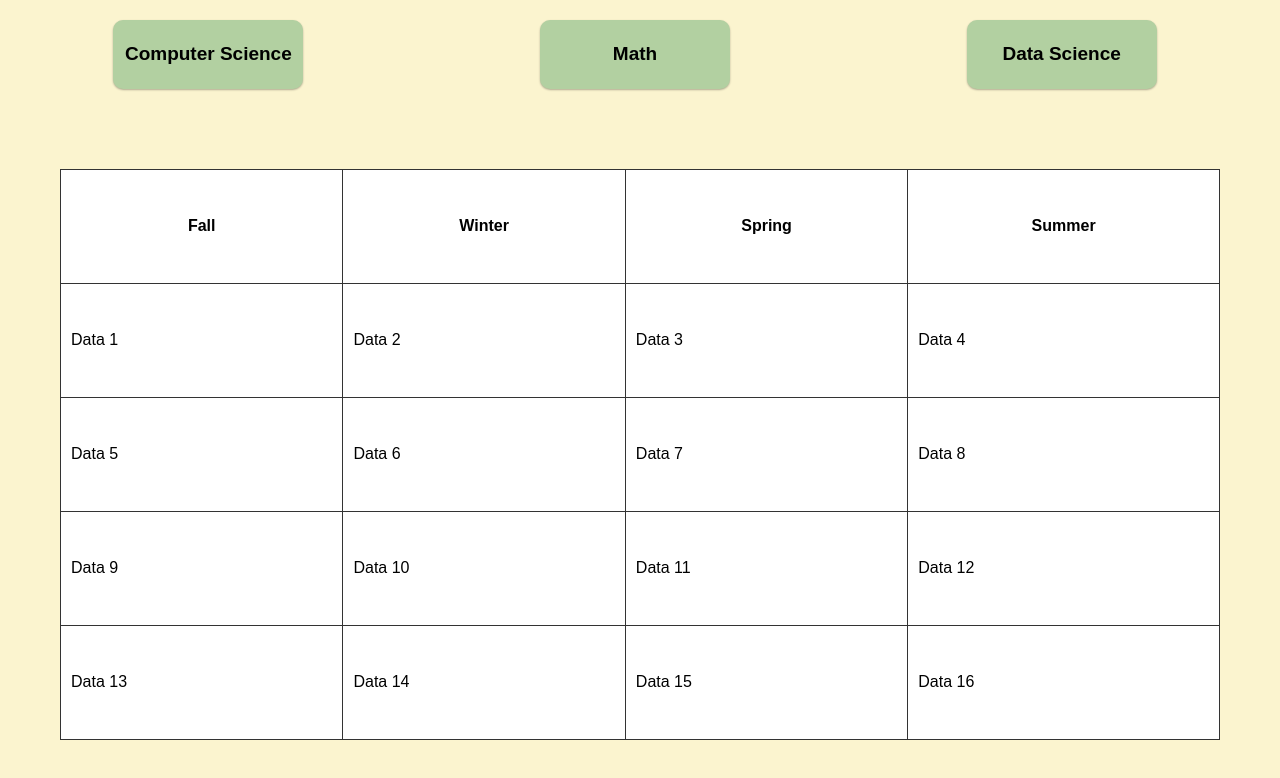
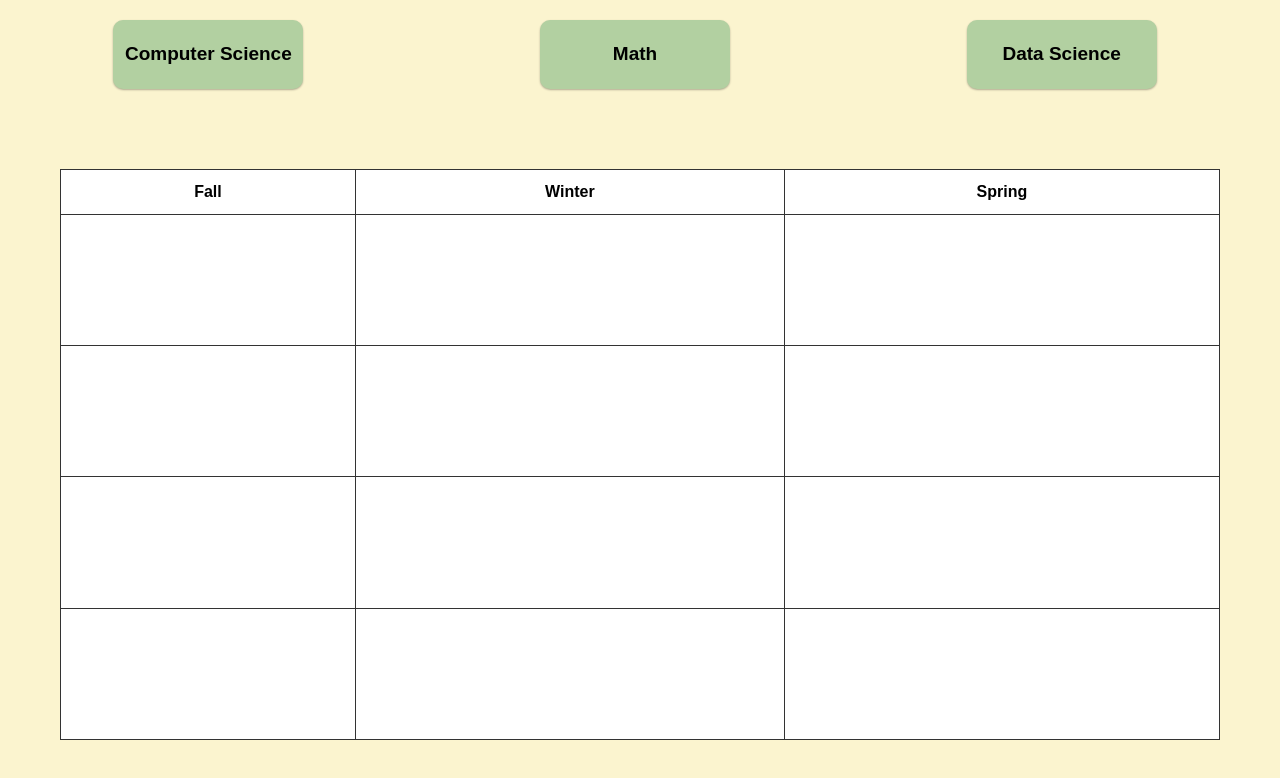
Before and after one commit to TeamPopsicle/cmd-degree-guide, a Next.js app: page /CourseSelectionPage in a window 1280 px wide. Shown: the top 778 px of the page. Built offline with nearby package versions, Linux system fonts and the light colour scheme.

Commit message:
Add TODOs, fully implement GenAlg visual results

```diff
--- a/src/lib/GenAlg.ts
+++ b/src/lib/GenAlg.ts
@@ -2,6 +2,7 @@ class CS {
     private graph: Record<string, string[]>;
     // Class for the CS major --> holds a DAG of all the required 'core' courses for major
     // TODO: Change this to get from database rather than hardcoded data
+    // TODO: Update database with series classes
     constructor() {
         this.graph =
         {
--- a/src/pages/CourseSelectionPage.tsx
+++ b/src/pages/CourseSelectionPage.tsx
@@ -1,18 +1,63 @@
-import React, { useState } from 'react';
+import { useEffect, useState } from 'react';
 import courses from '@/components/CourseSelectionPage.module.css';
+import { getLocalStorage } from '@/lib/LocalStorage';
+import React from 'react';
 
 function CourseSelectionPage() {
   const [selectedButton, setSelectedButton] = useState<number | null>(null);
+  const [parsedTerms, setParsedTerms] = useState<Array<string[]>>([]);
+
+  useEffect(() => {
+    // Fetch and parse the terms data on the client side
+    const terms = getLocalStorage('schedule');
+    const parsedTerms = terms ? JSON.parse(terms) : [];
+    setParsedTerms(parsedTerms);
+  }, []);
 
   const handleButtonClick = (buttonIndex: number) => {
     setSelectedButton(buttonIndex);
   };
 
+  function TermTable({ parsedTerms }: { parsedTerms: string[][] }) {
+    // Ensure parsedTerms has at least 12 elements
+    const filledParsedTerms: Array<string[]> = [...parsedTerms, ...Array(12 - parsedTerms.length).fill([])];
+
+    return (
+      <tbody>
+        {
+          /**
+           * Sets up the structure a 3D array for all 4 years
+           * Starts by creating a sliced array from parsed terms containing 1 year (3 terms)
+           * This repeats 4 times, 1 for each year
+           * Each iteration returns the row for that year as a <tr>
+           * The overall resulting array follows the structure of a 3D array, like Plan[year[term[class]]]
+           */
+          Array.from({ length: 4 }, (_, yearIndex) => {
+            const slicedArray = filledParsedTerms.slice(yearIndex * 3, (yearIndex + 1) * 3);
+
+            return (
+              <tr key={yearIndex}>
+                {slicedArray.map((term, termIndex) => (
+                  <td key={termIndex}>
+                    {term.map((className, index) => (
+                      <React.Fragment key={index}>
+                        <p>{className}</p>
+                      </React.Fragment>
+                    ))}
+                  </td>
+                ))}
+              </tr>
+            );
+          })}
+      </tbody>
+    );
+  }
+
   return (
     <div className={courses.body}>
-    <div className= {courses.buttonContainer}>
+      <div className={courses.buttonContainer}>
         <div className={courses.button}>
-        <div className= {courses.button1}>
+          <div className={courses.button1}>
             <button
               className={`button button1 ${selectedButton === 1 ? 'active' : ''}`}
               onClick={() => handleButtonClick(1)}
@@ -22,7 +67,7 @@ function CourseSelectionPage() {
           </div>
         </div>
         <div className={courses.button}>
-      <div className= {courses.button2}>
+          <div className={courses.button2}>
             <button
               className={`button button2 ${selectedButton === 2 ? 'active' : ''}`}
               onClick={() => handleButtonClick(2)}
@@ -32,7 +77,7 @@ function CourseSelectionPage() {
           </div>
         </div>
         <div className={courses.button}>
-      <div className= {courses.button3}>
+          <div className={courses.button3}>
             <button
               className={`button button3 ${selectedButton === 3 ? 'active' : ''}`}
               onClick={() => handleButtonClick(3)}
@@ -44,40 +89,17 @@ function CourseSelectionPage() {
       </div>
       <div className={`${courses.tableContainer} ${selectedButton ? 'active' : ''}`}>
         <table className={courses.table}>
+          <thead>
             <tr>
               <th className={courses.th}>Fall</th>
               <th className={courses.th}>Winter</th>
               <th className={courses.th}>Spring</th>
-            <th className={courses.th}>Summer</th>
             </tr>
-
-          <tr>
-            <td className={courses.td}>Data 1</td>
-            <td className={courses.td}>Data 2</td>
-            <td className={courses.td}>Data 3</td>
-            <td className={courses.td}>Data 4</td>
-          </tr>
-          <tr>
-            <td className={courses.td}>Data 5</td>
-            <td className={courses.td}>Data 6</td>
-            <td className={courses.td}>Data 7</td>
-            <td className={courses.td}>Data 8</td>
-          </tr>
-          <tr>
-            <td className={courses.td}>Data 9</td>
-            <td className={courses.td}>Data 10</td>
-            <td className={courses.td}>Data 11</td>
-            <td className={courses.td}>Data 12</td>
-          </tr>
-          <tr>
-            <td className={courses.td}>Data 13</td>
-            <td className={courses.td}>Data 14</td>
-            <td className={courses.td}>Data 15</td>
-            <td className={courses.td}>Data 16</td>
-          </tr>
+          </thead>
+          <TermTable parsedTerms={parsedTerms} />
         </table>
       </div>
-    </div>
+    </div >
 
   );
 }
--- a/src/pages/input.tsx
+++ b/src/pages/input.tsx
@@ -8,8 +8,13 @@ export default function UserInput() {
     const [coursesTaken, setCoursesTaken] = useState("");
     const router = useRouter();
 
+    // TODO: Check to make sure user is logged in, redirect back to login if not on open.
+    // Proposal: Use useEffect()
+
     function handleSubmit() {
         // Calculate algorithm here, then save the result of the algorithm to localStorage
+        // TODO: Also save to User Database
+        // TODO: Add error checking, e.g don't redirect and show error message if runGenAlg fails
         saveToLocalStorage("schedule", runGenAlg(termsLeft, coursesTaken));
         router.push("/CourseSelectionPage");
     }
```
Lines whose indentation alone changed are shown as unchanged.
